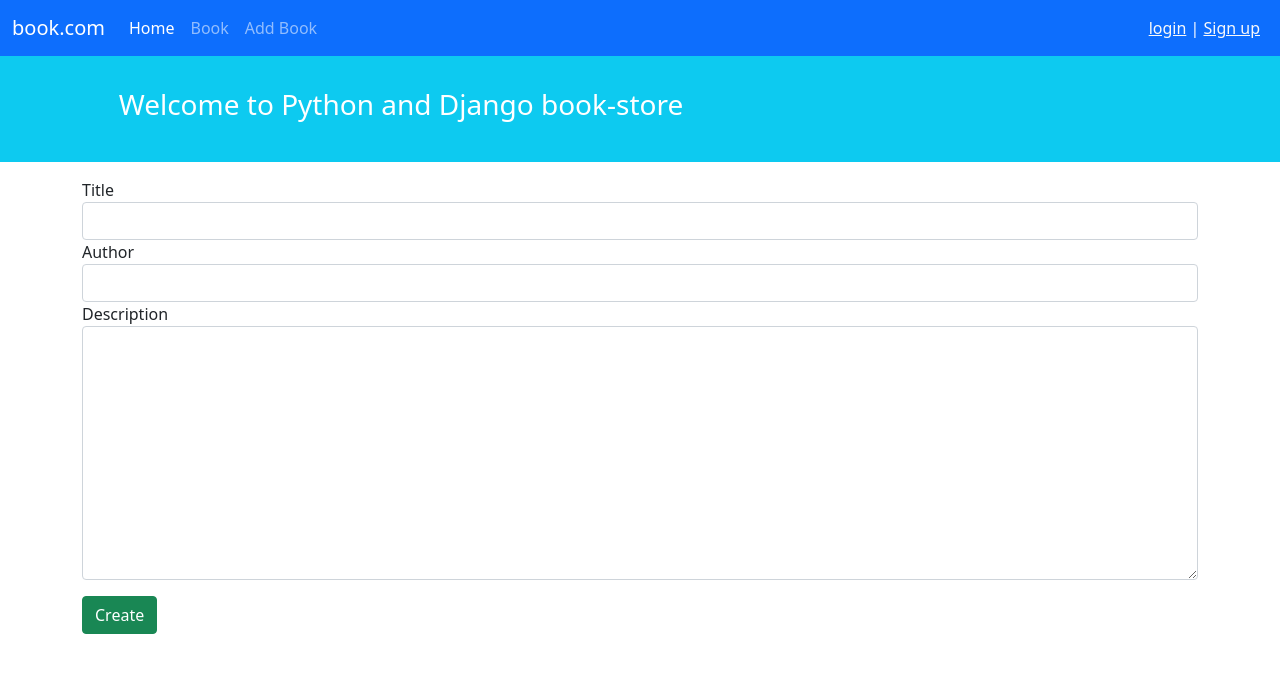
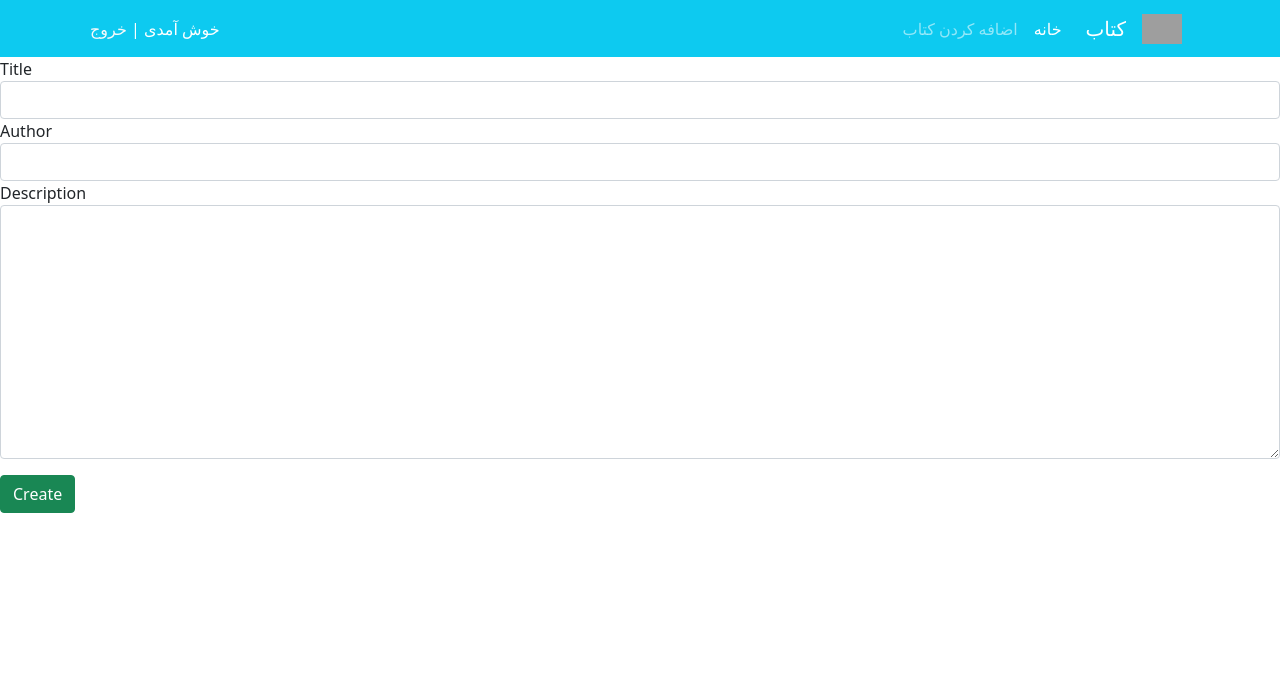
Before and after one commit to amir-as-a/django-bookstore, a Django app: page /book/create/ in a window 1280 px wide. Shown: the top 673 px of the page. Run offline with Django 4.2, Linux system fonts and the light colour scheme; some libraries are stand-ins or nearby versions; grey boxes are pictures that could not be loaded.

Commit message:
Change _base.html

```diff
--- a/templates/_base.html
+++ b/templates/_base.html
@@ -1,4 +1,5 @@
 <!doctype html>
+{% load static %}
 <html lang="en">
 <head>
     <!-- Required meta tags -->
@@ -9,46 +10,36 @@
     <link href="https://cdn.jsdelivr.net/npm/bootstrap@5.1.3/dist/css/bootstrap.min.css" rel="stylesheet"
           integrity="sha384-1BmE4kWBq78iYhFldvKuhfTAU6auU8tT94WrHftjDbrCEXSU1oBoqyl2QvZ6jIW3" crossorigin="anonymous">
 
+    <link rel="stylesheet" href="{% static 'css/style.css' %}">
+
     <title>{% block page-title %}{% endblock %}</title>
+
 </head>
 <body>
-<nav class="navbar navbar-expand-lg navbar-dark bg-primary">
-    <div class="container-fluid">
-        <a class="navbar-brand" href="#">book.com</a>
+<nav class="navbar navbar-expand-lg navbar-dark bg-info" dir="rtl">
+    <div class="container">
+        <a class="navbar-brand" href="#">
+            <img src="icons/book.png" alt="" height="30"
+                 class="d-inline-block align-text-top">
+        </a>
+        <a class="navbar-brand mx-3" href="{% url 'home' %}">کتاب </a>
         <button class="navbar-toggler" type="button" data-bs-toggle="collapse" data-bs-target="#navbarNavAltMarkup"
                 aria-controls="navbarNavAltMarkup" aria-expanded="false" aria-label="Toggle navigation">
             <span class="navbar-toggler-icon"></span>
         </button>
         <div class="collapse navbar-collapse" id="navbarNavAltMarkup">
             <div class="navbar-nav">
-                <a class="nav-link active" aria-current="page" href="#">Home</a>
-                <a class="nav-link" href="{% url 'book_list' %}">Book</a>
-                <a class="nav-link" href="{% url 'add_book' %}">Add Book</a>
+                <a class="nav-link active" aria-current="page" href="{% url 'home' %}">خانه</a>
+                <a class="nav-link" href="{% url 'add_book' %}">اضافه کردن کتاب</a>
             </div>
         </div>
-        <div class="mx-2 text-white">
-            {% if user.is_authenticated %}
-                wellcome {{ user.username }} | <a href="{% url 'logout' %}" class="text-light">log out</a>
-            {% else %}
-                <a href="{% url 'login' %}" class="text-light">login</a> |
-                <a href="{% url 'signup' %}" class="text-light">Sign up</a>
-            {% endif %}
-        </div>
+        <div class="mx-2 text-white">خوش آمدی {{ user.username }} | <a class="link-light text-decoration-none" href="{% url 'logout' %}">خروج</a></div>
     </div>
 </nav>
 
-<div class="container-fluid bg-info">
-    <div class="row py-3">
-        <div class="col-md-8 col-md-10 mx-auto">
-            <h3 class="my-4 mt-3 text-white">Welcome to Python and Django book-store</h3>
-        </div>
-    </div>
-</div>
-<div class="container mt-3">
-    {% block content %}
-    {% endblock %}
-</div>
+{% block content %}
 
+{% endblock %}
 <!-- Optional JavaScript; choose one of the two! -->
 
 <!-- Option 1: Bootstrap Bundle with Popper -->
```
